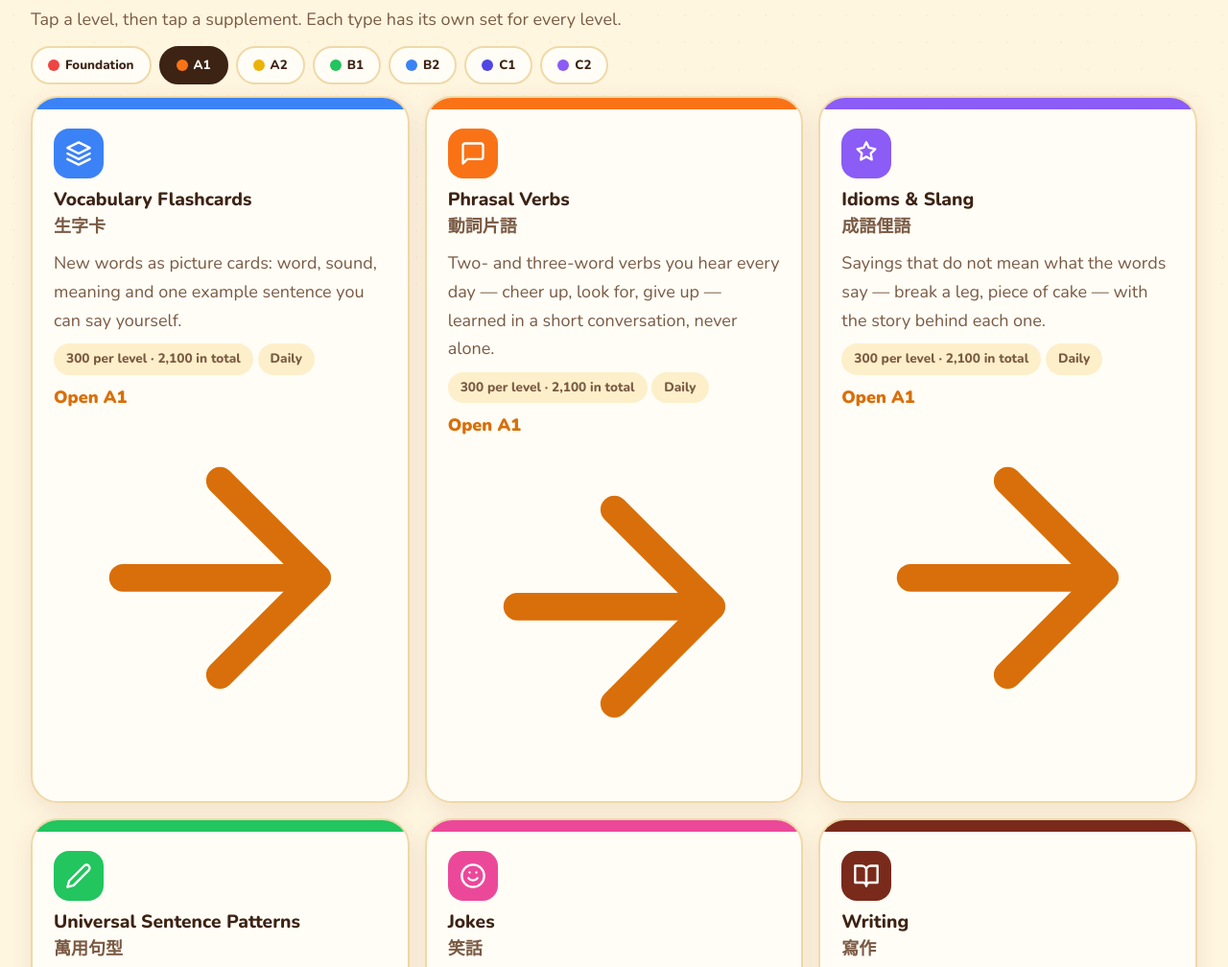
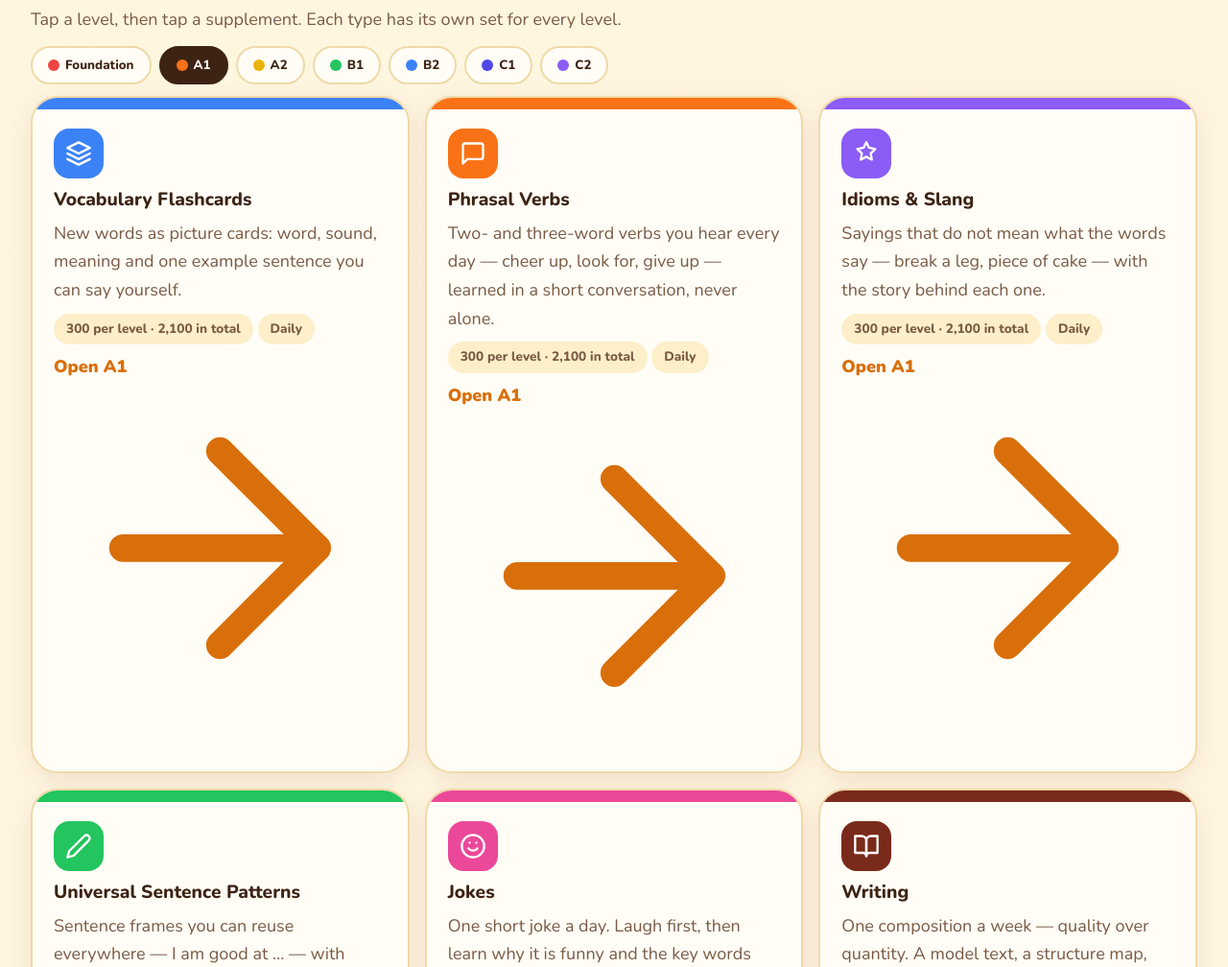
Before and after one commit to JR168899/EverydayEnglish, a plain HTML site: page website/supplements.html in a window 1280 px wide. Shown: the part 502-1510 px from the top of the page at 96% size. Drawn offline with nearby package versions, Linux system fonts and the light colour scheme.

Commit message:
Remove all Chinese text from site pages: supplement names/descriptions are English only

```diff
--- a/website/data/supplements.js
+++ b/website/data/supplements.js
@@ -16,7 +16,6 @@ window.EE_SUPPLEMENTS = {
     {
       id: 'flashcards',
       name: 'Vocabulary Flashcards',
-      zh: '生字卡',
       color: '#3B82F6',
       icon: 'layers',
       description: 'New words as picture cards: word, sound, meaning and one example sentence you can say yourself.',
@@ -29,7 +28,6 @@ window.EE_SUPPLEMENTS = {
     {
       id: 'phrasal-verbs',
       name: 'Phrasal Verbs',
-      zh: '動詞片語',
       color: '#F97316',
       icon: 'chat',
       description: 'Two- and three-word verbs you hear every day — cheer up, look for, give up — learned in a short conversation, never alone.',
@@ -42,7 +40,6 @@ window.EE_SUPPLEMENTS = {
     {
       id: 'idioms',
       name: 'Idioms & Slang',
-      zh: '成語俚語',
       color: '#8B5CF6',
       icon: 'spark',
       description: 'Sayings that do not mean what the words say — break a leg, piece of cake — with the story behind each one.',
@@ -55,7 +52,6 @@ window.EE_SUPPLEMENTS = {
     {
       id: 'sentence-patterns',
       name: 'Universal Sentence Patterns',
-      zh: '萬用句型',
       color: '#22C55E',
       icon: 'pen',
       description: 'Sentence frames you can reuse everywhere — I am good at … — with examples for real situations.',
@@ -68,7 +64,6 @@ window.EE_SUPPLEMENTS = {
     {
       id: 'jokes',
       name: 'Jokes',
-      zh: '笑話',
       color: '#EC4899',
       icon: 'smile',
       description: 'One short joke a day. Laugh first, then learn why it is funny and the key words that make it work.',
@@ -81,7 +76,6 @@ window.EE_SUPPLEMENTS = {
     {
       id: 'writing',
       name: 'Writing',
-      zh: '寫作',
       color: '#7A2A1A',
       icon: 'book',
       description: 'One composition a week — quality over quantity. A model text, a structure map, patterns to reuse, a writing task and a self-check list.',
--- a/website/supplements.html
+++ b/website/supplements.html
@@ -119,7 +119,7 @@
       a.innerHTML =
         '<div class="band" style="background:' + s.color + '"></div><div class="body">' +
         '<span class="ic-tile" style="background:' + s.color + '">' + EE.icon(s.icon) + '</span>' +
-        '<h3>' + EE.esc(s.name) + '</h3><div class="zh">' + EE.esc(s.zh) + '</div>' +
+        '<h3>' + EE.esc(s.name) + '</h3>' +
         '<p>' + EE.esc(s.description) + '</p>' +
         '<p><span class="pill">' + EE.esc(count) + '</span> ' +
         '<span class="pill">' + (s.cadence === 'weekly' ? 'Weekly' : 'Daily') + '</span></p>' +
```
Also changed, not shown: website/supplement.html (+1 -1 lines).
